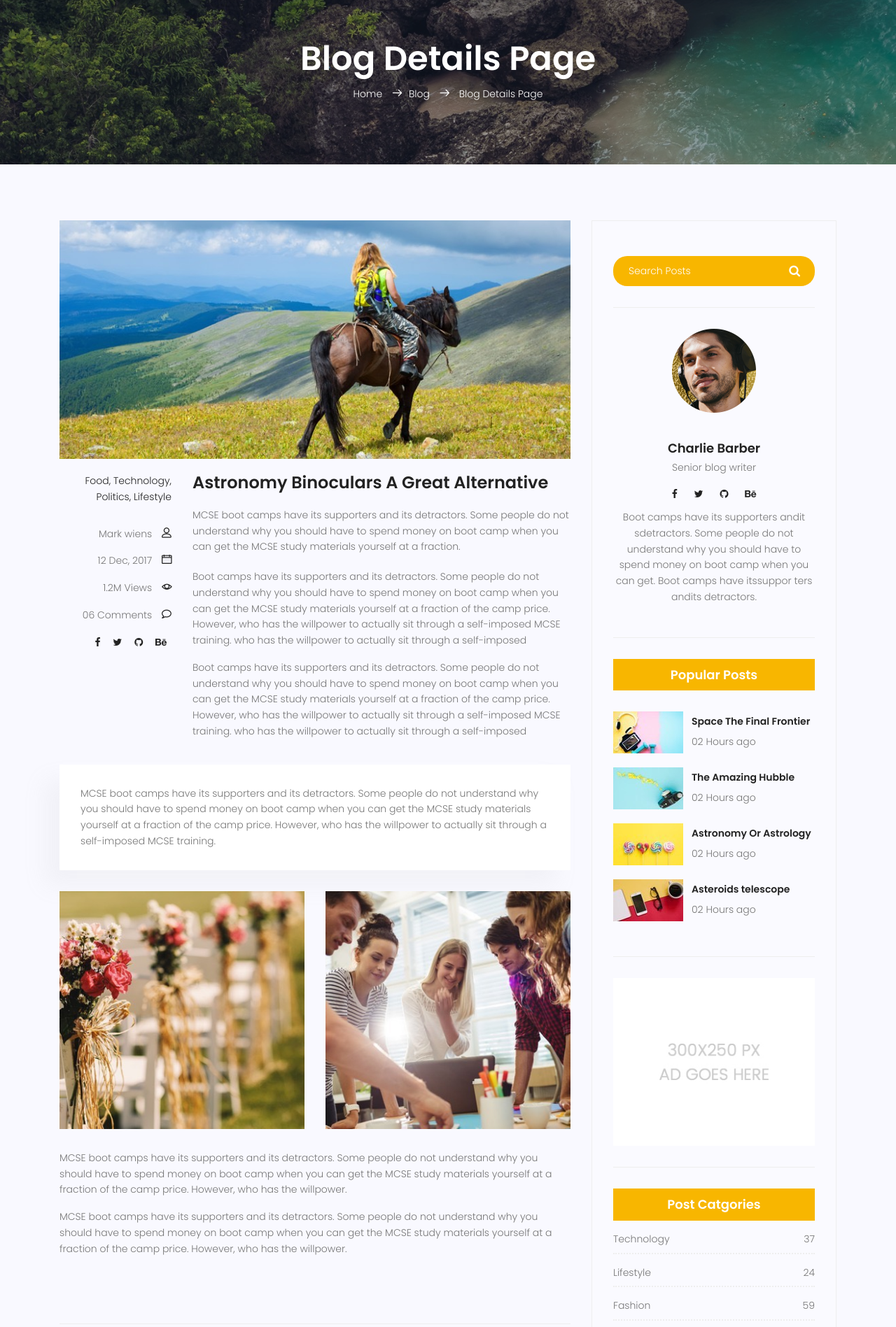
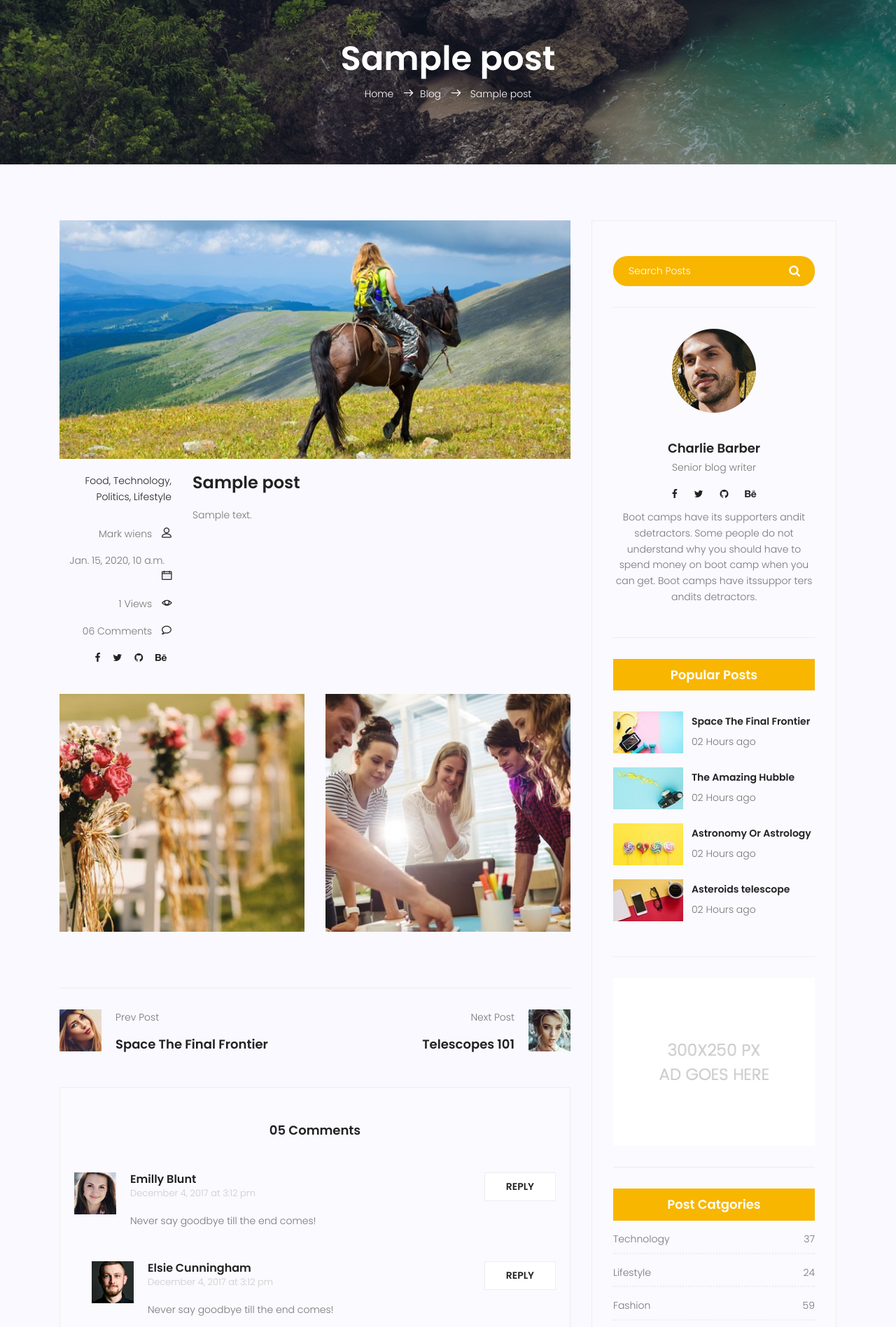
Before and after one commit to mahdighadiriii/Mysite, a Django app: template templates/blog/blog-single.html in a window 1280 px wide. Shown: the part 105-2002 px from the top of the page at 70% size. Run offline with Django 3.2, Linux system fonts and the light colour scheme; the template is opened without the code that fills it: values that come from a table or form of the project are taken from there, others are empty; tables that the repository leaves empty hold one stand-in row (values such as "Sample post"); some libraries are stand-ins or nearby versions.

Commit message:
Tags
completed html tags structure

```diff
--- a/blog/urls.py
+++ b/blog/urls.py
@@ -5,6 +5,6 @@ app_name = 'blog'
 
 urlpatterns = [
     path('', blog_view, name='index'),
-    path('single', blog_single, name='single'),
-    path('test',test,name='test'),
+    path('<int:pid>', blog_single, name='single'),
+    #path('post-<str:pid>',test,name='test'),
 ]
--- a/templates/blog/blog-home.html
+++ b/templates/blog/blog-home.html
@@ -114,11 +114,11 @@
                                 <div class="feature-img">
                                     <img class="img-fluid" src="{% static 'img/blog/feature-img4.jpg' %}" alt="">
                                 </div>
-                                <a class="posts-title" href="blog-single.html"><h3>{{post.title}}</h3></a>
+                                <a class="posts-title" href="{% url 'blog:single' pid=post.id %}"><h3>{{post.title}}</h3></a>
                                 <p class="excert">
                                     {{post.content}}
                                 </p>
-                                <a href="blog-single.html" class="primary-btn">View More</a>
+                                <a href="{% url 'blog:single' pid=post.id %}" class="primary-btn">View More</a>
                             </div>
                         </div>
                         {% endfor %}
--- a/templates/blog/blog-single.html
+++ b/templates/blog/blog-single.html
@@ -11,9 +11,9 @@
                 <div class="row d-flex align-items-center justify-content-center">
                     <div class="about-content col-lg-12">
                         <h1 class="text-white">
-                            Blog Details Page
+                            {{post.title}}
                         </h1>
-                        <p class="text-white link-nav"><a href="index.html">Home </a>  <span class="lnr lnr-arrow-right"></span><a href="blog-home.html">Blog </a> <span class="lnr lnr-arrow-right"></span> <a href="blog-single.html"> Blog Details Page</a></p>
+                        <p class="text-white link-nav"><a href="{% url 'website:index' %}">Home </a>  <span class="lnr lnr-arrow-right"></span><a href="{% url 'blog:index' %}">Blog </a> <span class="lnr lnr-arrow-right"></span> <a href="{% url 'blog:index' %}"> {{post.title}}</a></p>
                     </div>
                 </div>
             </div>
@@ -40,8 +40,8 @@
                                 </ul>
                                 <div class="user-details row">
                                     <p class="user-name col-lg-12 col-md-12 col-6"><a href="#">Mark wiens</a> <span class="lnr lnr-user"></span></p>
-                                    <p class="date col-lg-12 col-md-12 col-6"><a href="#">12 Dec, 2017</a> <span class="lnr lnr-calendar-full"></span></p>
-                                    <p class="view col-lg-12 col-md-12 col-6"><a href="#">1.2M Views</a> <span class="lnr lnr-eye"></span></p>
+                                    <p class="date col-lg-12 col-md-12 col-6"><a href="#">{{post.published_date}}</a> <span class="lnr lnr-calendar-full"></span></p>
+                                    <p class="view col-lg-12 col-md-12 col-6"><a href="#">{{post.counted_view}} Views</a> <span class="lnr lnr-eye"></span></p>
                                     <p class="comments col-lg-12 col-md-12 col-6"><a href="#">06 Comments</a> <span class="lnr lnr-bubble"></span></p>
                                     <ul class="social-links col-lg-12 col-md-12 col-6">
                                         <li><a href="#"><i class="fa fa-facebook"></i></a></li>
@@ -52,21 +52,14 @@
                                 </div>
                             </div>
                             <div class="col-lg-9 col-md-9">
-                                <h3 class="mt-20 mb-20">Astronomy Binoculars A Great Alternative</h3>
+                                <h3 class="mt-20 mb-20">{{post.title}}</h3>
                                 <p class="excert">
-                                    MCSE boot camps have its supporters and its detractors. Some people do not understand why you should have to spend money on boot camp when you can get the MCSE study materials yourself at a fraction.
+                                    {{post.content}}
                                 </p>
-                                <p>
-                                    Boot camps have its supporters and its detractors. Some people do not understand why you should have to spend money on boot camp when you can get the MCSE study materials yourself at a fraction of the camp price. However, who has the willpower to actually sit through a self-imposed MCSE training. who has the willpower to actually sit through a self-imposed
-                                </p>
-                                <p>
-                                    Boot camps have its supporters and its detractors. Some people do not understand why you should have to spend money on boot camp when you can get the MCSE study materials yourself at a fraction of the camp price. However, who has the willpower to actually sit through a self-imposed MCSE training. who has the willpower to actually sit through a self-imposed
-                                </p>
+
                             </div>
                             <div class="col-lg-12">
-                                <div class="quotes">
-                                    MCSE boot camps have its supporters and its detractors. Some people do not understand why you should have to spend money on boot camp when you can get the MCSE study materials yourself at a fraction of the camp price. However, who has the willpower to actually sit through a self-imposed MCSE training.
-                                </div>
+
                                 <div class="row mt-30 mb-30">
                                     <div class="col-6">
                                         <img class="img-fluid" src="{% static 'img/blog/post-img1.jpg' %}" alt="">
@@ -74,14 +67,7 @@
                                     <div class="col-6">
                                         <img class="img-fluid" src="{% static 'img/blog/post-img2.jpg' %}" alt="">
                                     </div>
-                                    <div class="col-lg-12 mt-30">
-                                        <p>
-                                            MCSE boot camps have its supporters and its detractors. Some people do not understand why you should have to spend money on boot camp when you can get the MCSE study materials yourself at a fraction of the camp price. However, who has the willpower.
-                                        </p>
-                                        <p>
-                                            MCSE boot camps have its supporters and its detractors. Some people do not understand why you should have to spend money on boot camp when you can get the MCSE study materials yourself at a fraction of the camp price. However, who has the willpower.
-                                        </p>
-                                    </div>
+
                                 </div>
                             </div>
                         </div>
```
Also changed, not shown: blog/views.py (+10 -6 lines), templates/blog/test.html (+4 -9 lines).
